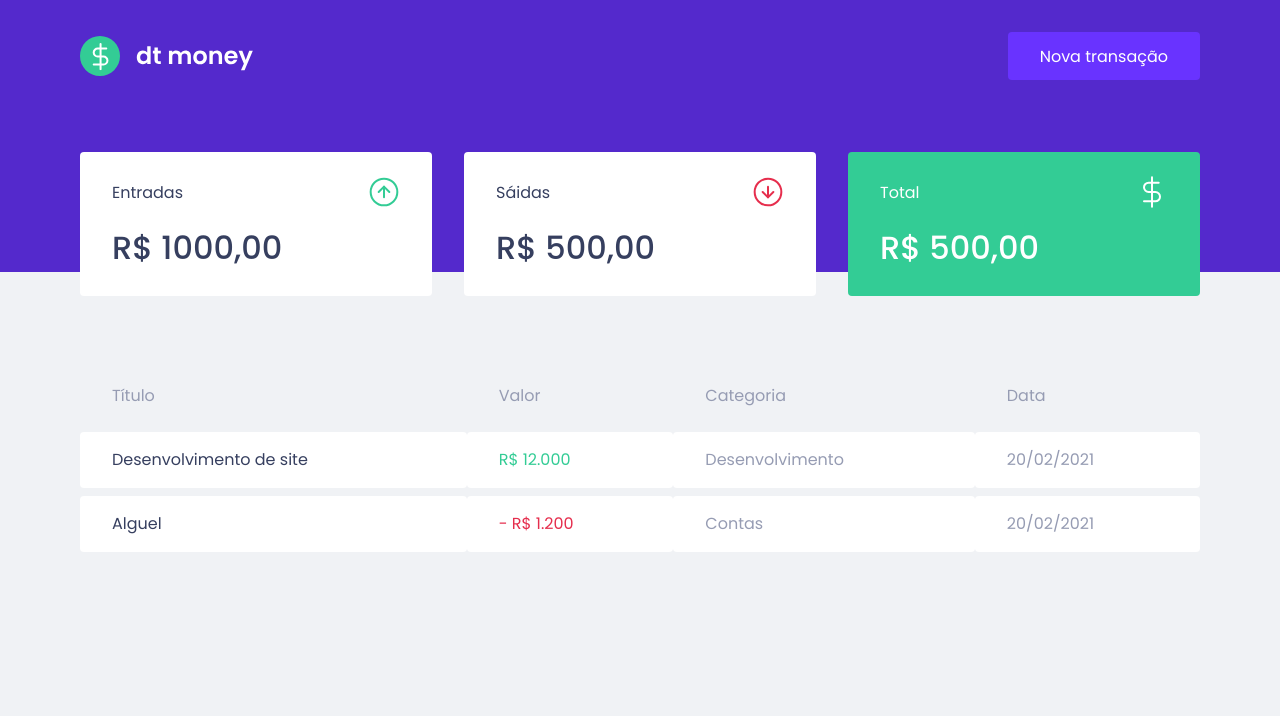
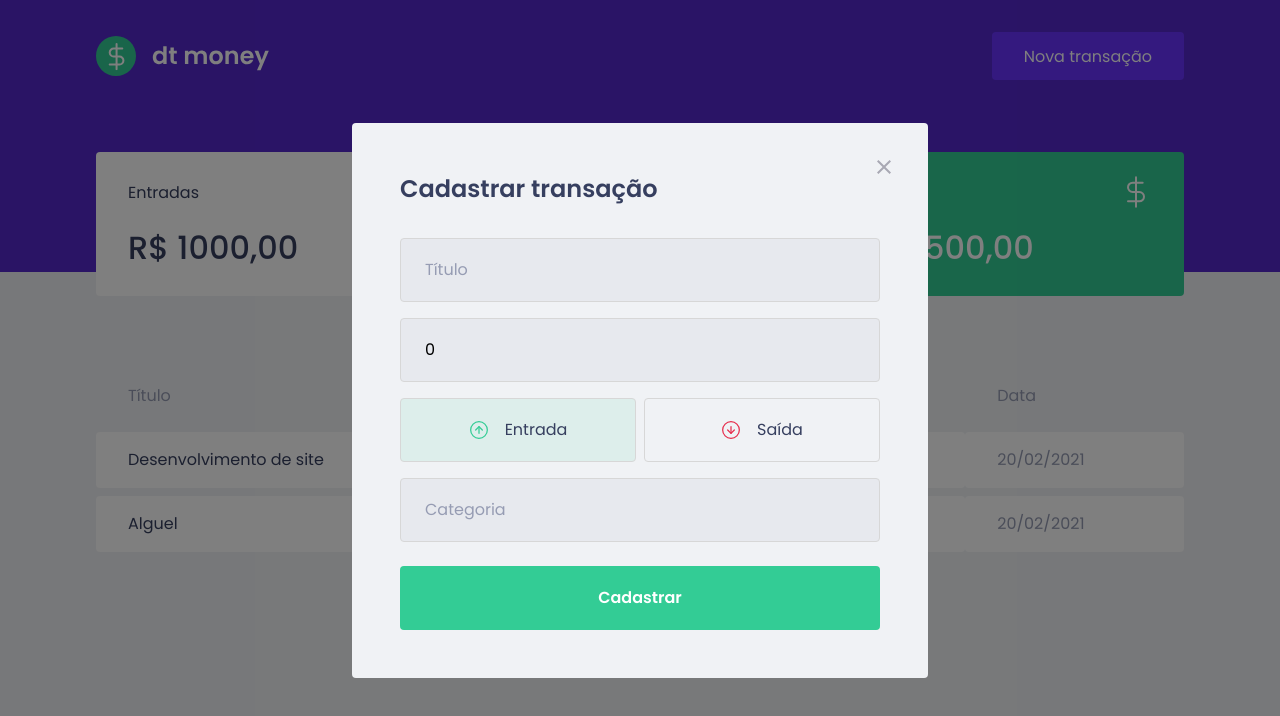
Before and after one commit to Ronaldofj/dt-money, a React (Create React App) app: page / in a window 1280 px wide. Both pictures are taken after a click on the button "Nova transação". Shown: the top 716 px of the page. Built offline with nearby package versions, Linux system fonts and the light colour scheme; no server answers; what miragejs would draw is missing.

Commit message:
adding transaction modal

```diff
--- a/src/App.tsx
+++ b/src/App.tsx
@@ -1,14 +1,35 @@
+import { useState } from 'react'
+import Modal from 'react-modal'
+
 import { Header } from './components/Header'
 import { Dashboard } from './components/Dashboard'
+import { NewTransactionModal } from './components/NewTransactionModal'
 
 import { GlobalStyle } from './styles/global'
 
+Modal.setAppElement('#root');
+
 export function App() {
+  const [isNewTransactionModalOpen, setIsNewTransactionModalOpen] = useState(false);
+
+  function handleOpenNewTransactionModal() {
+    setIsNewTransactionModalOpen(true);
+  }
+
+  function handleCloseNewTransactionModal() {
+    setIsNewTransactionModalOpen(false);
+  }
+
   return (
     <>
       <GlobalStyle />
-      <Header />
+      <Header onOpenNewTransactionModal={handleOpenNewTransactionModal}/>
       <Dashboard />
+
+      <NewTransactionModal
+        isOpen={isNewTransactionModalOpen}
+        onCloseNewTransactionModal={handleCloseNewTransactionModal}
+      />
     </>
   );
 }
--- a/src/components/Header/index.tsx
+++ b/src/components/Header/index.tsx
@@ -2,12 +2,18 @@
 
 import { Container, Content } from './styles'
 
-export function Header() {
+interface HeaderProps {
+  onOpenNewTransactionModal: () => void;
+}
+
+export function Header({
+  onOpenNewTransactionModal
+}: HeaderProps) {
   return (
     <Container>
       <Content>
         <img src={logoImg} alt="ft money"/>
-        <button type="button">Nova transação</button>
+        <button type="button" onClick={() => onOpenNewTransactionModal()}>Nova transação</button>
       </Content>
     </Container>
   )
--- /dev/null
+++ b/src/components/NewTransactionModal/index.tsx
@@ -0,0 +1,107 @@
+import React, { useState } from 'react'
+import { api } from '../../services/api'
+
+import closeImg from '../../assets/close.svg'
+import incomeImg from '../../assets/income.svg'
+import outcomeImg from '../../assets/outcome.svg'
+
+import Modal from 'react-modal'
+
+import { Container, TransactionTypeContainer, RadioBox } from './styles'
+
+interface NewTransactionModalProps {
+  onCloseNewTransactionModal: () => void;
+  isOpen: boolean;
+}
+
+export function NewTransactionModal({
+  onCloseNewTransactionModal,
+  isOpen,
+}: NewTransactionModalProps) {
+  const [type, setType] = useState('deposit')
+
+  const [title, setTitle] = useState('')
+  const [value, setValue] = useState(0)
+  const [category, setCategory] = useState('')
+
+
+  function handleCreateNewTransaction(e: React.FormEvent) {
+    e.preventDefault()
+
+    const data = {
+      title, value, category, type
+    }
+
+    api.post('/transactions', data);
+  }
+
+  return (
+    <Modal
+      isOpen={isOpen}
+      onRequestClose={() => onCloseNewTransactionModal()}
+      overlayClassName="react-modal-overlay"
+      className="react-modal-content"
+    >
+      <button
+        type="button"
+        className="react-modal-close"
+        onClick={() => onCloseNewTransactionModal()}
+      >
+        <img
+          src={closeImg}
+          alt="Fechar modal"
+        />
+      </button>
+
+      <Container onSubmit={handleCreateNewTransaction}>
+        <h2>Cadastrar transação</h2>
+
+        <input
+          placeholder="Título"
+          value={title}
+          onChange={event => setTitle(event.target.value)}
+        />
+
+        <input
+          type="number"
+          placeholder="Valor"
+          value={value}
+          onChange={event => setValue(Number(event.target.value))}
+        />
+
+        <TransactionTypeContainer>
+          <RadioBox
+            type="button"
+            onClick={() => setType('deposit')}
+            isActive={type === 'deposit'}
+            activeColor="green"
+          >
+            <img src={incomeImg} alt="Entrada"/>
+            <span>Entrada</span>
+          </RadioBox>
+
+          <RadioBox
+            type="button"
+            onClick={() => setType('withdraw')}
+            isActive={type === 'withdraw'}
+            activeColor="red"
+          >
+            <img src={outcomeImg} alt="Saída"/>
+            <span>Saída</span>
+          </RadioBox>
+
+        </TransactionTypeContainer>
+
+        <input
+          placeholder="Categoria"
+          value={category}
+          onChange={event => setCategory(event.target.value)}
+        />
+
+        <button type="submit">
+          Cadastrar
+        </button>
+      </Container>
+    </Modal>
+  )
+}
--- /dev/null
+++ b/src/components/NewTransactionModal/styles.ts
@@ -0,0 +1,101 @@
+import styled from 'styled-components'
+import { darken, transparentize } from 'polished'
+
+export const Container = styled.form`
+  h2 {
+    color: var(--text-title);
+    font-size: 1.5rem;
+    margin-bottom: 2rem;
+  }
+
+  input {
+    width: 100%;
+    padding: 0 1.5rem;
+    height: 4rem;
+    border-radius: 0.25rem;
+
+    border: 1px solid #d7d7d7;
+    background: #e7e9ee;
+
+    font-weight: 400;
+    font-size: 1rem;
+
+    &::placeholder {
+      color: var(--text-body);
+    }
+
+    & + input {
+      margin-top: 1rem;
+    }
+  }
+
+  button[type="submit"] {
+    width: 100%;
+    padding: 0 1.5rem;
+    height: 4rem;
+    background: var(--green);
+    color: #FFF;
+    border-radius: 0.25rem;
+    border: 0;
+    font-size: 1rem;
+    margin-top: 1.5rem;
+    font-weight: 600;
+
+    transition: filter .2s;
+
+    &:hover {
+      filter: brightness(0.9);
+    }
+  }
+`
+
+export const TransactionTypeContainer = styled.div`
+  margin: 1rem 0;
+  display: grid;
+  grid-template-columns: 1fr 1fr;
+  gap: 0.5rem;
+`;
+
+interface RadioBoxProps {
+  isActive: boolean;
+  activeColor: 'green' | 'red';
+}
+
+const colors = {
+  green: '#33CC95',
+  red: '#E52E4D'
+}
+
+export const RadioBox = styled.button<RadioBoxProps>`
+  height: 4rem;
+  border: 1px solid #d7d7d7;
+  border-radius: 0.25rem;
+
+  background: ${({ isActive, activeColor }) => isActive
+    ? transparentize(0.9, colors[activeColor])
+    : 'transparent'};
+
+
+
+  display: flex;
+  align-items: center;
+  justify-content: center;
+
+  transition: border-color .2s;
+
+  &:hover {
+    border-color: ${darken(0.1, '#d7d7d7')};
+  }
+
+  img {
+    width: 20px;
+    height: 20px;
+  }
+
+  span {
+    display: inline-block;
+    margin-left: 1rem;
+    font-size: 1rem;
+    color: var(--text-title);
+  }
+`;
--- a/src/styles/global.ts
+++ b/src/styles/global.ts
@@ -15,7 +15,7 @@
   * {
     margin: 0;
     padding: 0;
-    box-sizing: 'border-box';
+    box-sizing: border-box;
   }
 
   /* font-size: 16px (Desktop) */
@@ -52,4 +52,40 @@
     opacity: 0.6;
     cursor: not-allowed;
   }
+
+  .react-modal-overlay {
+    background: rgba(0, 0, 0, 0.5);
+    position: fixed;
+    left: 0;
+    top: 0;
+    bottom: 0;
+    right: 0;
+
+    display: flex;
+    justify-content: center;
+    align-items: center;
+  }
+
+  .react-modal-content {
+    width: 100%;
+    max-width: 576px;
+    background-color: var(--background);
+    padding: 3rem;
+    position: relative;
+    border-radius: 0.25rem
+  }
+
+  .react-modal-close {
+    position: absolute;
+    right: 1.5rem;
+    top: 1.5rem;
+    border: 0;
+    background: transparent;
+
+    transition: filter .2s;
+
+    &:hover {
+      filter: brightness(0.8)
+    }
+  }
 `;
```
Also changed, not shown: 1 other file (tests, documents, lock files or other folders).
